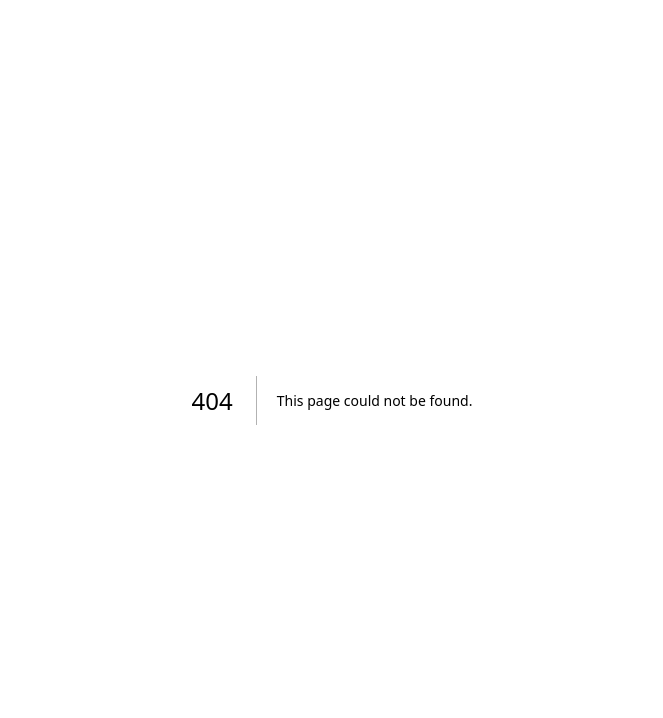
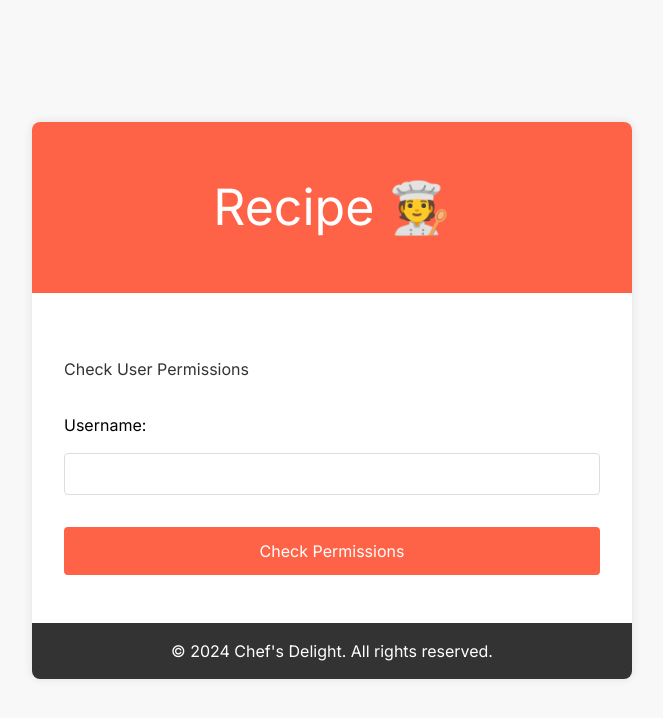
Before and after one commit to RS-labhub/OPAL-K8, a Next.js app in the folder recipe-sharing-app/: page /custom in a window 1280 px wide. Before the commit this address had no page. Shown: the top 718 px of the page, without its empty margins (308-971 px from the left). Built offline with nearby package versions, Linux system fonts and the light colour scheme.

Commit message:
add and updated pages

```diff
--- /dev/null
+++ b/recipe-sharing-app/src/app/custom/app.css
@@ -0,0 +1,89 @@
+/* App.css */
+body {
+    font-family: Arial, sans-serif;
+    background-color: #f8f8f8;
+    margin: 0;
+    padding: 0;
+    display: flex;
+    justify-content: center;
+    align-items: center;
+    height: 100vh;
+  }
+
+  .container {
+    width: 100%;
+    max-width: 600px;
+    background: white;
+    box-shadow: 0 0 10px rgba(0, 0, 0, 0.1);
+    border-radius: 8px;
+    overflow: hidden;
+  }
+
+  .header {
+    background-color: #ff6347;
+    color: white;
+    text-align: center;
+    padding: 1rem 0;
+    font-size: 50px;
+  }
+
+  .header h1 {
+    margin: 2rem;
+  }
+
+  .main-content {
+    padding: 4rem 2rem 3rem 2rem;
+  }
+
+  h2 {
+    color: #333;
+    margin-bottom: 2rem;
+  }
+
+  .form {
+    display: flex;
+    flex-direction: column;
+  }
+
+  .form-group {
+    margin-bottom: 2rem;
+  }
+
+  .form-group label {
+    margin-bottom: 1rem;
+    display: block;
+  }
+
+  .form-group input {
+    width: 100%;
+    padding: 0.5rem;
+    border: 1px solid #ddd;
+    border-radius: 4px;
+  }
+
+  .submit-button {
+    padding: 0.75rem;
+    background-color: #ff6347;
+    color: white;
+    border: none;
+    border-radius: 4px;
+    cursor: pointer;
+    font-size: 1rem;
+  }
+
+  .submit-button:hover {
+    background-color: #ff4500;
+  }
+
+  .message {
+    margin-top: 1rem;
+    font-size: 1rem;
+    color: #555;
+  }
+
+  .footer {
+    background-color: #333;
+    color: white;
+    text-align: center;
+    padding: 1rem 0;
+  }
--- /dev/null
+++ b/recipe-sharing-app/src/app/custom/page.tsx
@@ -0,0 +1,54 @@
+"use client"
+import { useState } from 'react'
+import axios from 'axios'
+import './app.css'  // Assuming you have a CSS file for styling
+
+const Home = () => {
+  const [username, setUsername] = useState('')
+  const [message, setMessage] = useState('')
+
+  const handleSubmit = async (e: { preventDefault: () => void }) => {
+    e.preventDefault()
+
+    try {
+      const permissionResponse = await axios.post('./api/permissions', { username })
+      if (permissionResponse.data.allowed) {
+        setMessage('You are authorized to perform this operation.')
+      } else {
+        setMessage('You are not authorized to perform this operation.')
+      }
+    } catch (error) {
+      setMessage('Error checking permissions')
+    }
+  }
+
+  return (
+    <div className="container">
+      <header className="header">
+        <h1>Recipe 🧑‍🍳</h1>
+      </header>
+      <main className="main-content">
+        <h2>Check User Permissions</h2>
+        <form onSubmit={handleSubmit} className="form">
+          <div className="form-group">
+            <label htmlFor="username">Username:</label>
+            <input
+              id="username"
+              type="text"
+              value={username}
+              onChange={(e) => setUsername(e.target.value)}
+              required
+            />
+          </div>
+          <button type="submit" className="submit-button">Check Permissions</button>
+        </form>
+        {message && <p className="message">{message}</p>}
+      </main>
+      <footer className="footer">
+        <p>&copy; 2024 Chef's Delight. All rights reserved.</p>
+      </footer>
+    </div>
+  )
+}
+
+export default Home
--- a/recipe-sharing-app/src/app/page.tsx
+++ b/recipe-sharing-app/src/app/page.tsx
@@ -1,10 +1,8 @@
-import pageHome from './pages/index'
-
-// pages/index.tsx
+// import Home from './pages/index'
 
 import Head from 'next/head';
 
-export default function Home() {
+export default function Page() {
   return (
     <div className="bg-gray-100 min-h-screen flex flex-col">
       <Head>
@@ -29,7 +27,7 @@ export default function Home() {
           <div className="container mx-auto">
             <h2 className="text-4xl font-bold mb-4">Discover and Share Amazing Recipes</h2>
             <p className="text-gray-600 mb-8">Join our community and explore thousands of recipes from around the world.</p>
-            <a href="/add-recipe" className="bg-green-600 text-white px-6 py-3 rounded-md text-lg font-medium hover:bg-green-700">Add Your Recipe</a>
+            <a href="/custom" className="bg-green-600 text-white px-6 py-3 rounded-md text-lg font-medium hover:bg-green-700">Add Your Recipe</a>
           </div>
         </section>
 
@@ -75,7 +73,7 @@ export default function Home() {
       </main>
 
       <footer className="bg-green-600 text-white p-4 text-center">
-        <p>&copy; 2024 Recipe App. All rights reserved.</p>
+        <p>&copy; 2024 Chef's Delight. All rights reserved.</p>
       </footer>
     </div>
   );
--- a/recipe-sharing-app/src/app/pages/tsconfig.json
+++ b/recipe-sharing-app/src/app/pages/tsconfig.json
@@ -19,6 +19,6 @@
         "@/*": ["./*"]
       }
     },
-    "include": ["next-env.d.ts", "**/*.ts", "**/*.tsx"],
+    "include": ["next-env.d.ts", "**/*.ts", "**/*.tsx", "../custom/index.tsx"],
     "exclude": ["node_modules"]
   }
--- a/recipe-sharing-app/tailwind.config.js
+++ /dev/null
@@ -1,8 +0,0 @@
-/** @type {import('tailwindcss').Config} */
-module.exports = {
-  content: [],
-  theme: {
-    extend: {},
-  },
-  plugins: [],
-}
--- a/recipe-sharing-app/tailwind.config.ts
+++ b/recipe-sharing-app/tailwind.config.ts
@@ -3,6 +3,7 @@ import type { Config } from "tailwindcss";
 const config: Config = {
   content: [
     "./src/pages/**/*.{js,ts,jsx,tsx,mdx}",
+     "./src/app/pages/*.{js,ts,jsx,tsx,mdx}",
     "./src/components/**/*.{js,ts,jsx,tsx,mdx}",
     "./src/app/**/*.{js,ts,jsx,tsx,mdx}",
   ],
```
Also changed, not shown: recipe-sharing-app/src/app/pages/index.tsx (deleted, +0 -46 lines).
